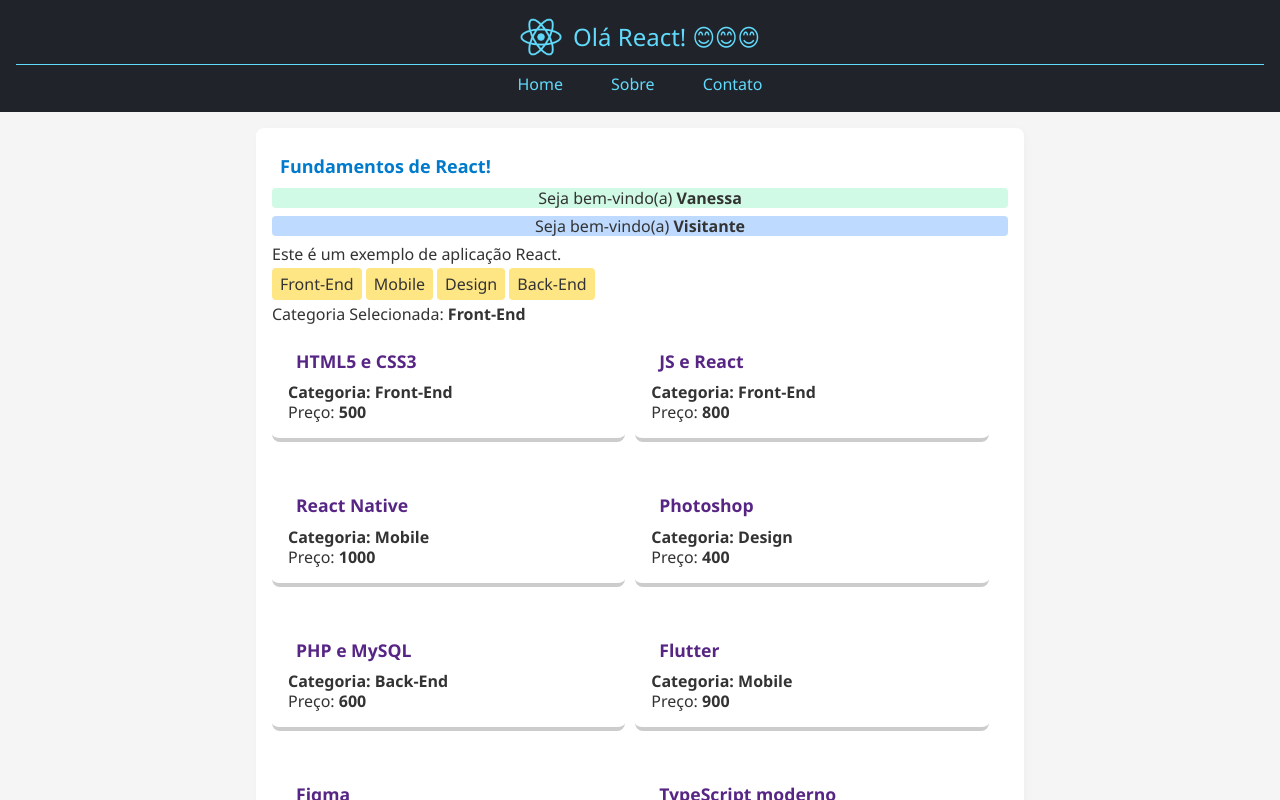
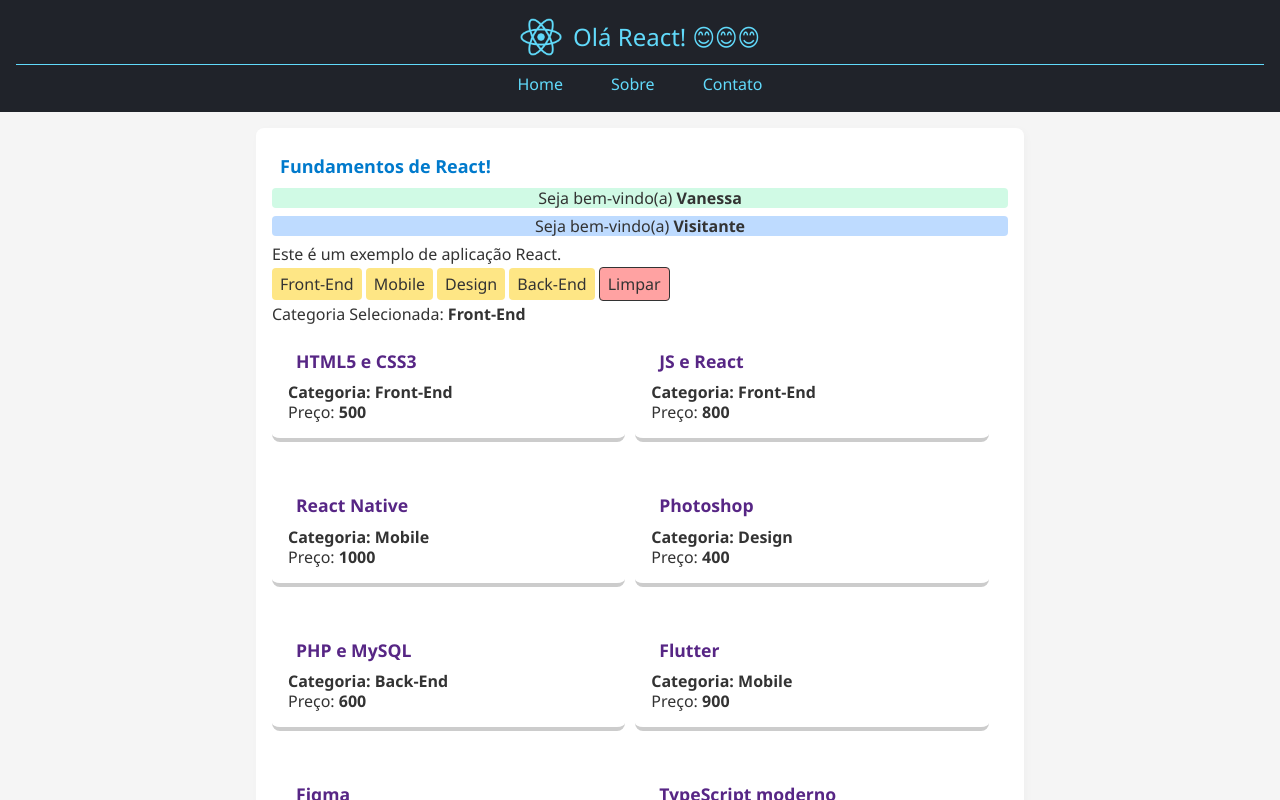
Before and after one commit to VanessaBaldin1/react-fundamentos, a React (Vite) app: page / in a window 1280 px wide. Both pictures are taken after a click on the button "Front-End". Shown: the top 800 px of the page. Built offline with nearby package versions, Linux system fonts and the light colour scheme.

Commit message:
aplica botão de limpar seleção

```diff
--- a/src/components/Conteudo/Conteudo.tsx
+++ b/src/components/Conteudo/Conteudo.tsx
@@ -39,9 +39,17 @@
         {/* renderização */}
 
         {categoriaAtiva && (
-          <p>
-            Categoria Selecionada: <b>{categoriaAtiva}</b>
-          </p>
+          <>
+            <button
+              onClick={() => setCategoriaAtiva(null)}
+              className="px-2 py-1 border rounded bg-red-300"
+            >
+              Limpar
+            </button>
+            <p>
+              Categoria Selecionada: <b>{categoriaAtiva}</b>
+            </p>
+          </>
         )}
 
         <ListaCursos />
```
